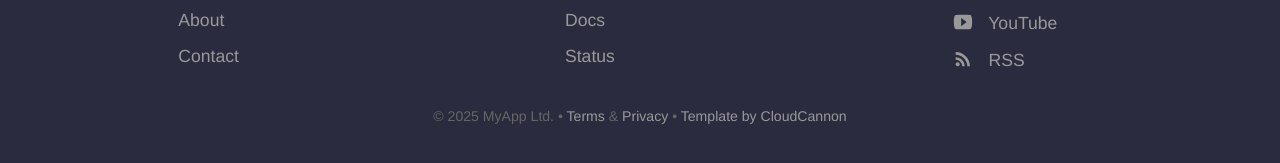
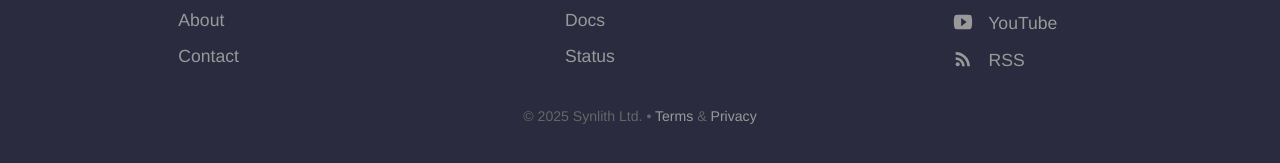
Before and after one commit to derpyjim/PRSyn, a Jekyll site: the page built from index.html, in a window 1280 px wide and 900 px high, scrolled down 2511 px. Shown: the part 723-886 px from the top of the window. Built offline with Jekyll 4.4.1, drawn with Linux system fonts in a browser that asks for light colours.

Commit message:
Update default.html

```diff
--- a/_layouts/default.html
+++ b/_layouts/default.html
@@ -52,7 +52,7 @@
 					</ul>
 					{% endfor %}
 				</div>
-				<p class="copyright">&copy; {{ site.time | date: '%Y' }} MyApp Ltd. • <a href="#">Terms</a> &amp; <a href="#">Privacy</a> • <a href="https://cloudcannon.com/">Template by CloudCannon</a></p>
+				<p class="copyright">&copy; {{ site.time | date: '%Y' }} Synlith Ltd. • <a href="#">Terms</a> &amp; <a href="#">Privacy</a></p>
 			</div>
 		</footer>
 		<script>
```
